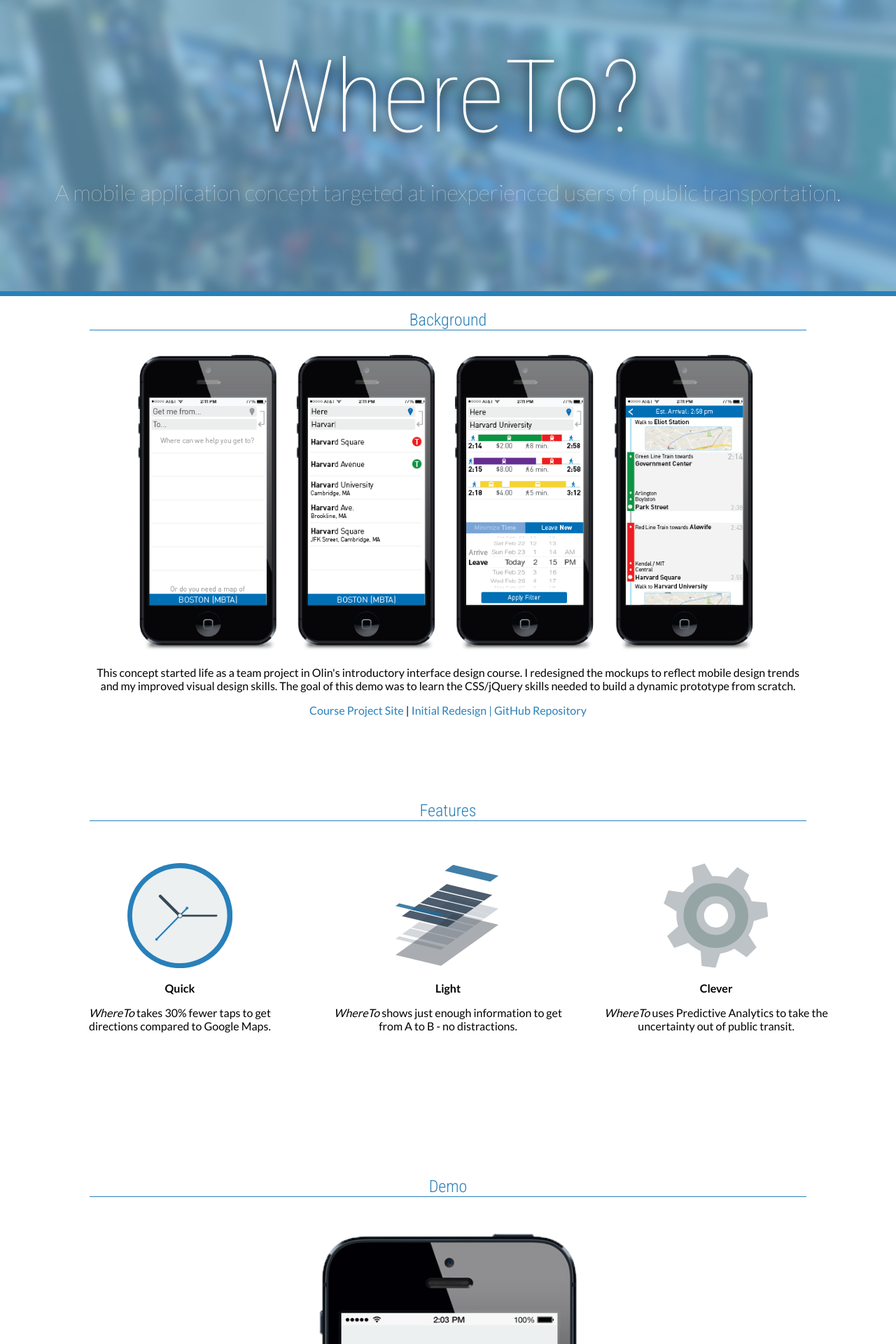
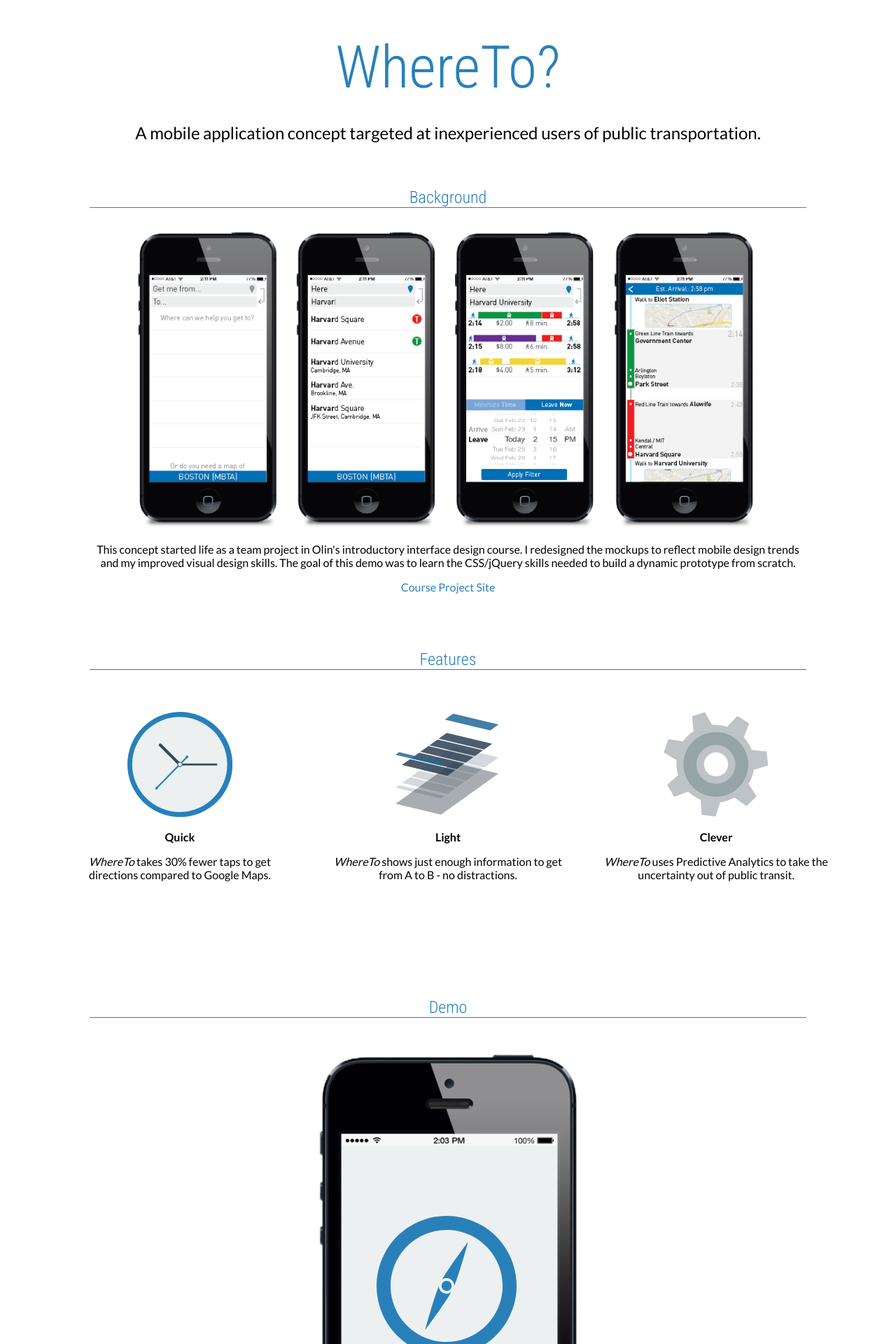
Before and after one commit to brettrowley/brettrowley.github.io, a Jekyll site: the page coding/WhereTo/index.html, which Jekyll copies as it is, in a window 1280 px wide. Shown: the top 1920 px of the page at 70% size. Built offline with Jekyll 4.4.1, drawn with Linux system fonts in a browser that asks for light colours; nearby versions of some CDN libraries.

Commit message:
Fixed href issues

```diff
--- a/404.html
+++ b/404.html
@@ -17,5 +17,5 @@
 <div style="width: 500px; left: 550px; top: 140px; padding-right: 30px; position: fixed">
 	<h1 style="font-size: 5em;">Error 404</h1>
 	<p style="font-size: 3em; font-weight: 300; margin-top: -70px;">Something is wrong...</p>
-	<p style="font-size: 1.1em; font-weight: 300; margin-top: -40px"><a style="color: white" href="mailto:brettrowley@outlook.com">Email me</a> if you think it's on my end, or <a style="color: white" href="/">start from the top</a>.</p>
+	<p style="font-size: 1.1em; font-weight: 300; margin-top: -40px">Go back <a style="color: white" href="/">home</a>.<br><a style="color: white" href="mailto:brettrowley@outlook.com">Send me</a> a complaint.</p>
 </div>
--- a/coding/WhereTo/index.html
+++ b/coding/WhereTo/index.html
@@ -15,18 +15,14 @@
 </head>
 <body>
 	<div id="header">
-		<div id="intro" class="container" >
-			<h1>WhereTo?</h1>
-			<p>A mobile application concept targeted at inexperienced users of public transportation.</p>
-		</div>
+		<h1>WhereTo?</h1>
+		<p>A mobile application concept targeted at inexperienced users of public transportation.</p>
 	</div>
 		<div class="container" id="background">
 			<h3 style="margin-top:20px">Background</h3>
 			<img src="Images/whereto_mockups.png" style="width: 900px; margin: 0 auto; margin-top: 20px" />
 			<p style="margin-left: 10%; margin-right: 10%">This concept started life as a team project in Olin's introductory interface design course. I redesigned the mockups to reflect mobile design trends and my improved visual design skills. The goal of this demo was to learn the CSS/jQuery skills needed to build a dynamic prototype from scratch.</p>
-			<p><a target="_blank" href="http://hfid.olin.edu/sa2013/s_engr3220-nietzsche/">Course Project Site</a> |
-				<a target="_blank" href="Images/whereto_overview.png">Initial Redesign |
-				<a target="_blank" href="https://github.com/brettrowley/brettrowley.github.io/tree/master/WhereTo">GitHub Repository</a></p>
+			<a target="_blank" href="http://hfid.olin.edu/sa2013/s_engr3220-nietzsche/">Course Project Site</a>
 		</div>
 		<div class="container" id="features">
 			<h3>Features</h3>
--- a/coding/WhereTo/whereto_style.css
+++ b/coding/WhereTo/whereto_style.css
@@ -5,6 +5,21 @@
 	text-align: center;
 	font-family: 'Lato', sans-serif;
 	/*margin-bottom: 150px;*/
+}
+
+#header{
+	padding: 20px;
+	text-align: center;
+	font-family: 'Lato', sans-serif;
+	font-size: 1.5em;
+}
+
+#header h1{
+	font-family: 'Roboto Condensed', sans-serif;
+	font-weight: 300;
+	font-size: 3.5em;
+	color: #2980b9;
+	line-height: 0.5em;
 }
 
 a{
@@ -22,26 +37,7 @@
 	font-weight: 300;
 	font-size: 1.5em;
 	border-bottom: 1px solid #2980b9;
-	margin: 120px 10% 10px 10%;
-}
-
-#header{
-	padding-top: 6vh;
-	padding-bottom: 10vh;
-	background-image: url(Images/subway_bg.png);
-	background-repeat: no-repeat;
-	color: white;
-	font-size: 2em;
-	text-shadow: 0px 5px 15px black;
-	font-weight: 100;
-	border-bottom: 7px solid #2980b9;
-}
-
-#header h1 {
-	font-family: "Roboto Condensed", sans-serif;
-	font-weight: 100;
-	font-size: 4.5em;
-	margin: 0;
+	margin: 80px 10% 10px 10%;
 }
 
 .design_feature{
--- a/index.html
+++ b/index.html
@@ -53,6 +53,6 @@
 
   <h4><strong>Coding Projects</strong></h4>
 
-  <a class="project-link" href="/coding/whereto"><em>WhereTo</em> Mobile Application Demo</a>
+  <a class="project-link" href="/coding/WhereTo"><em>WhereTo</em> Mobile Application Demo</a>
 
-  <a class="project-link" href="/coding/espresso"><em>Espresso Patronum!</em> Coffee Finder</a>
+  <a class="project-link" href="/coding/Espresso"><em>Espresso Patronum!</em> Coffee Finder</a>
```
